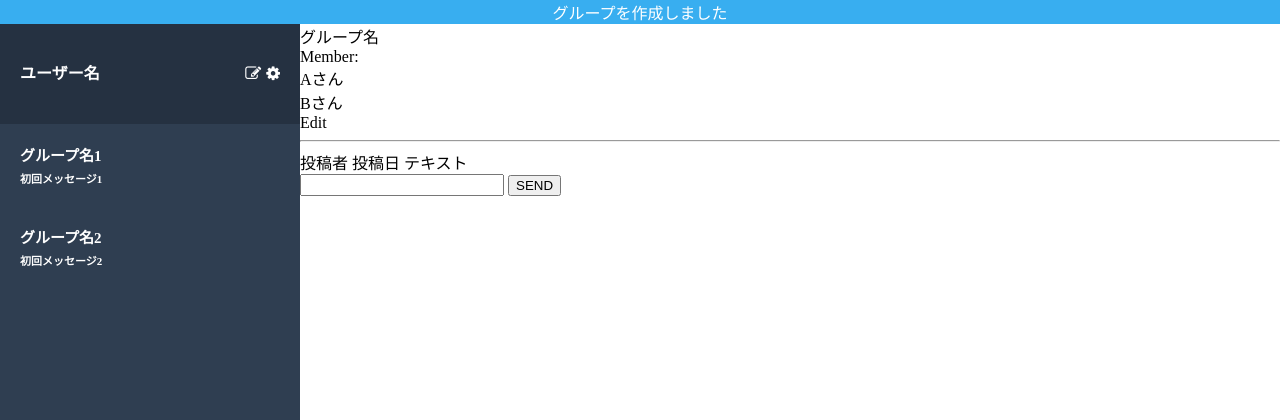
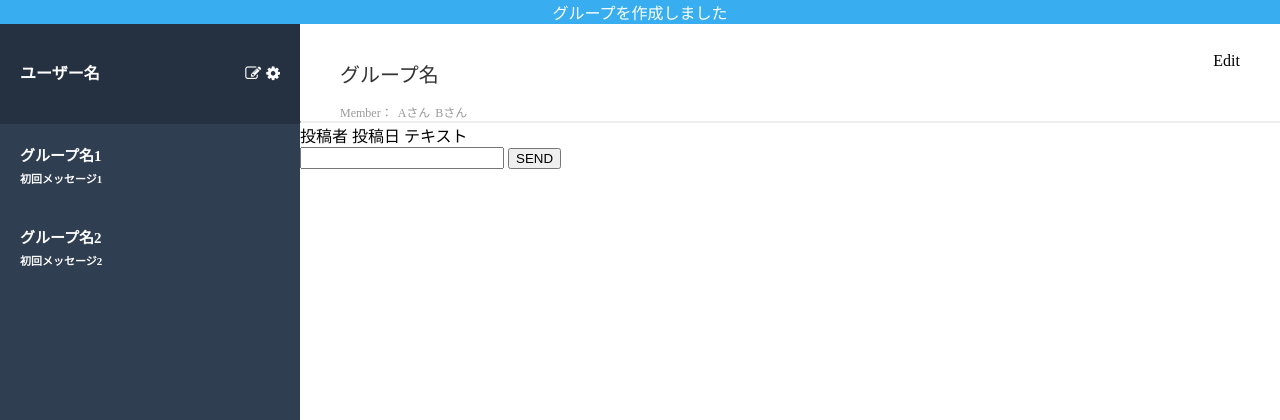
Before and after one commit to truthconductor/chat-space, a Rails app: page / in a window 1280 px wide. Shown: the top 420 px of the page. Run offline with Rails 7, Linux system fonts and the light colour scheme; style sheets or scripts are compiled from the project's sources; some libraries are stand-ins or nearby versions.

Commit message:
Fix messages/index.html.haml
Fix Outline
Add Chat-Header Style

```diff
--- /dev/null
+++ b/app/assets/stylesheets/_messages.scss
@@ -0,0 +1,42 @@
+.Chat {
+  float: left;
+  width: calc(100vw - 300px);
+  .Chat-Header {
+    margin: 0 40px;
+    .Header-left {
+      float: left;
+      .ChatGroup-Name {
+        font-size: 20px;
+        color: #333333;
+        margin: 35px 0 15px;
+      }
+      .ChatGroup-Member {
+        font-size: 12px;
+        color: #999999;
+        display: flex;
+        .member {
+        }
+        .member-lists {
+          display: flex;
+          .member-list {
+            list-style-type: none;
+            margin: 0 0 0 5px;
+          }
+        }
+      }
+    }
+    .Header-right {
+      float: right;
+      .Edit__btn {
+        margin: 28px 0 0 0;
+      }
+    }
+
+    @include clearfix();
+  }
+  &--border {
+    margin: 0;
+    padding: 0;
+    border-top: 1px solid #eeeeee;
+  }
+}
--- a/app/assets/stylesheets/application.scss
+++ b/app/assets/stylesheets/application.scss
@@ -1,12 +1,13 @@
 @import "./reset";
 @import "font-awesome";
+@import "./mixin/clearfix";
 @import "./variable";
+@import "./messages";
 
 .Header {
   color: #ffffff;
   background-color: #38aef0;
-  .Header-infomation
-  {
+  .Header-infomation {
     text-align: center;
   }
 }
@@ -19,20 +20,17 @@
     line-height: 100px;
     padding: 0 20px;
     background-color: #253141;
-    &__user
-    {
+    &__user {
       color: $sidebar-color;
       font-size: 16px;
       font-weight: bold;
       float: left;
     }
 
-    &__btns
-    {
+    &__btns {
       float: right;
     }
-    &--btn
-    {
+    &--btn {
       color: $sidebar-color;
       font-size: 16px;
       text-decoration: none;
--- /dev/null
+++ b/app/assets/stylesheets/mixin/_clearfix.scss
@@ -0,0 +1,7 @@
+@mixin clearfix() {
+  &:after {
+    content: '';
+    display: block;
+    clear: both;
+  }
+}
--- a/app/views/messages/index.html.haml
+++ b/app/views/messages/index.html.haml
@@ -1,16 +1,20 @@
 .Chat
   .Chat-Header
-    グループ名
-    .ChatGroup-Member
-      Member:
-      %ul
-        %li<
-          Aさん
-        %li<
-          Bさん
-    .Edit__btn
-      Edit
-  %hr
+    .Header-left
+      .ChatGroup-Name
+        グループ名
+      .ChatGroup-Member
+        %p.member
+          Member：
+        %ul.member-lists
+          %li.member-list<
+            Aさん
+          %li.member-list<
+            Bさん
+    .Header-right
+      .Edit__btn
+        Edit
+  %hr.Chat--border
   .Chat-Messages
     .Message
       投稿者
```
